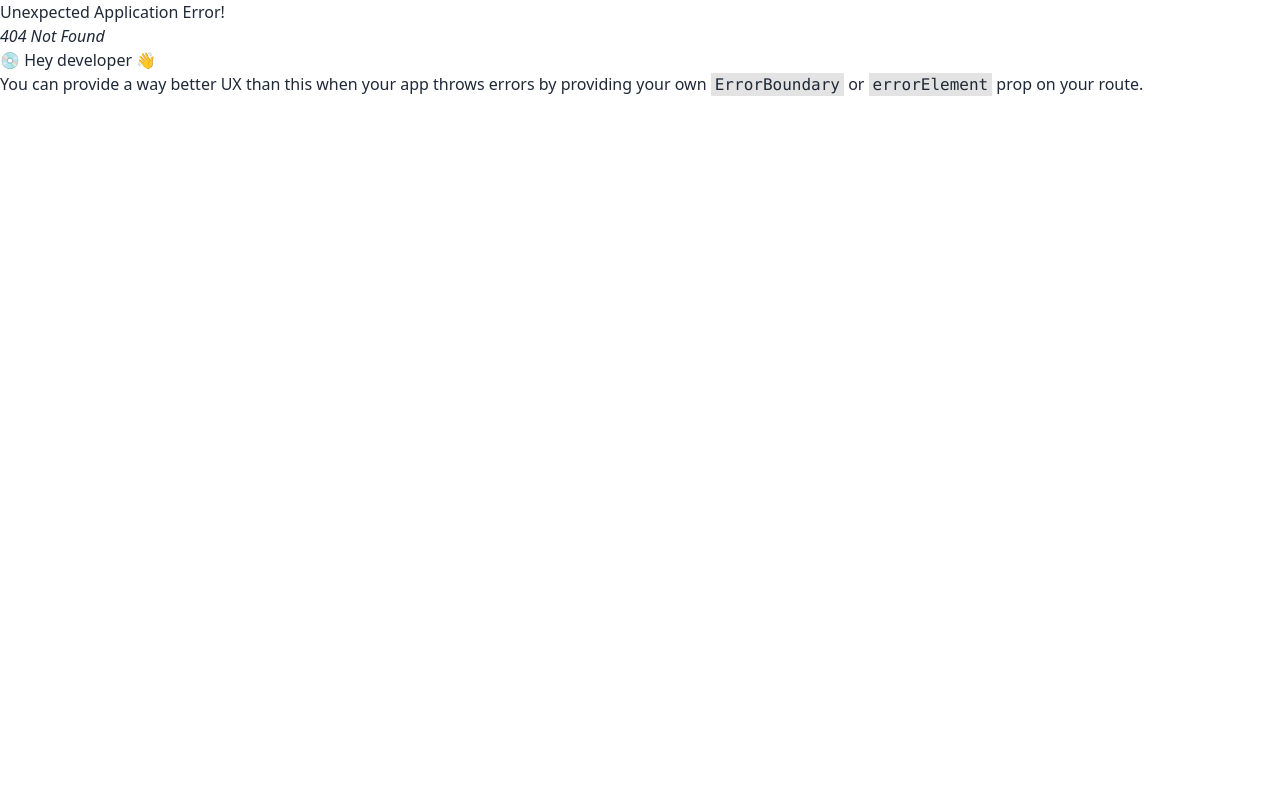
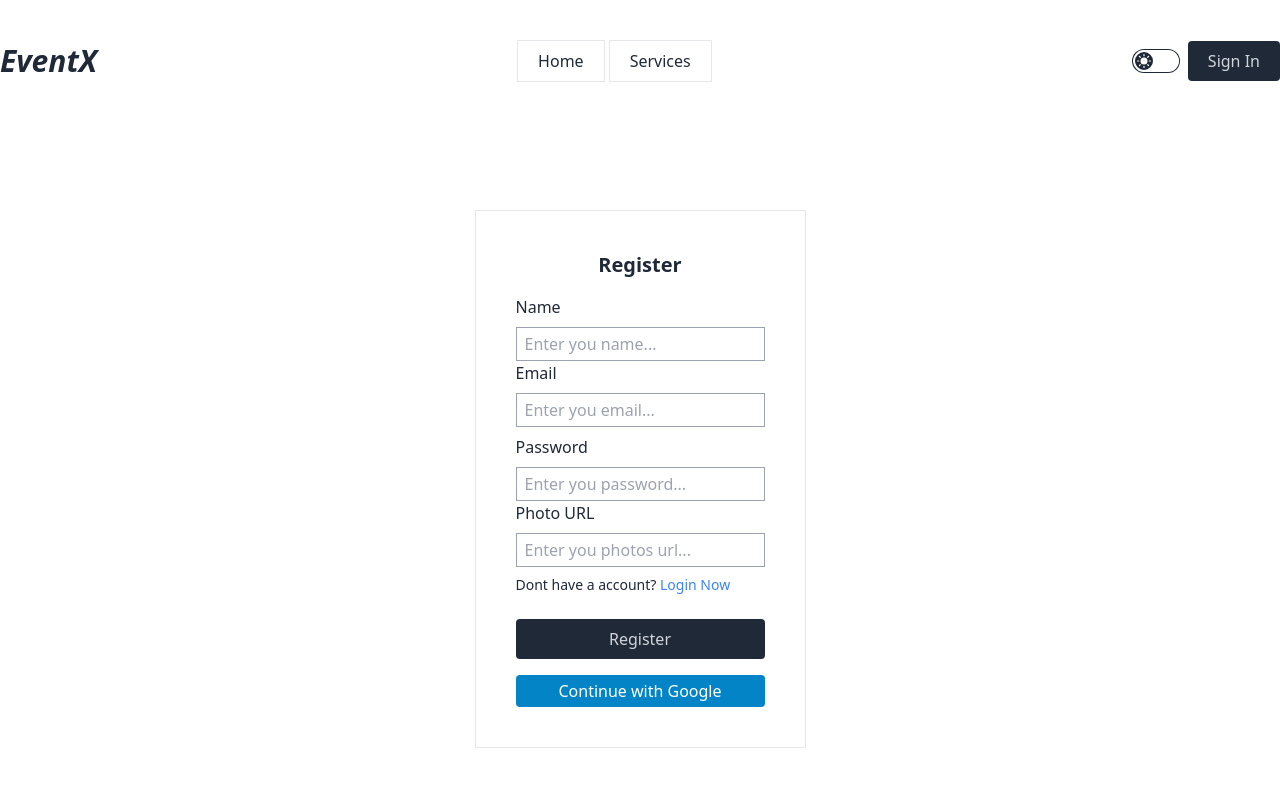
Before and after one commit to ebnazmul/EventX, a React (Vite) app: page /register in a window 1280 px wide. Before the commit this address had no page. Shown: the top 800 px of the page. Built offline with nearby package versions, Linux system fonts and the light colour scheme; no server answers.

Commit message:
some update

```diff
--- /dev/null
+++ b/public/data.json
@@ -0,0 +1,5 @@
+{
+    "services": [
+
+    ]
+  }
--- a/src/Contexts/AuthContext.jsx
+++ b/src/Contexts/AuthContext.jsx
@@ -1,32 +1,66 @@
-import { createContext } from "react";
+import { createContext, useEffect, useState } from "react";
 import auth from "../firebase/firebase.config";
-import { signInWithPopup, createUserWithEmailAndPassword, signInWithEmailAndPassword, GoogleAuthProvider } from "firebase/auth";
+import {
+  signInWithPopup,
+  onAuthStateChanged,
+  createUserWithEmailAndPassword,
+  signInWithEmailAndPassword,
+  GoogleAuthProvider,
+  signOut,
+  updateProfile,
+} from "firebase/auth";
 
-
-export const AuthContexts = createContext({})
-
+export const AuthContexts = createContext({});
 
 const googleProvider = new GoogleAuthProvider();
 
 // eslint-disable-next-line react/prop-types
-const AuthContext = ({children}) => {
+const AuthContext = ({ children }) => {
+  const [user, setUser] = useState({});
+  const [iUpdate, setIUpdate] = useState(false);
 
+  useEffect(() => {
+    onAuthStateChanged(auth, (user) => {
+      if (user) {
+        console.log(user);
+        setUser(user);
+      }
+    });
+  }, [iUpdate]);
 
   const emailPasswordRegister = (email, password) => {
     return createUserWithEmailAndPassword(auth, email, password);
-    }
+  };
+
+  const updateUserProfile = (name, photoURL) => {
+    return updateProfile(auth.currentUser, {
+      displayName: name,
+      photoURL: photoURL,
+    });
+  };
+
   const emailPasswordLogin = (email, password) => {
     return signInWithEmailAndPassword(auth, email, password);
-    }
+  };
   const continueWithGoogle = () => {
     return signInWithPopup(auth, googleProvider);
-    }
+  };
+
+  const signOutAuth = () => {
+    return signOut(auth);
+  };
 
   const value = {
+    user,
+    setUser,
     emailPasswordRegister,
+    updateUserProfile,
     emailPasswordLogin,
-        continueWithGoogle
-    }
+    continueWithGoogle,
+    signOutAuth,
+    setIUpdate,
+    iUpdate,
+  };
 
   return (
     <AuthContexts.Provider value={value}>{children}</AuthContexts.Provider>
--- a/src/Layout/Layout.jsx
+++ b/src/Layout/Layout.jsx
@@ -1,6 +1,7 @@
 import { Outlet } from "react-router-dom";
 import Navbar from "./Navbar";
 import Footer from "./Footer";
+import { Toaster } from "react-hot-toast";
 
 const Layout = () => {
     return (
@@ -8,6 +9,7 @@ const Layout = () => {
         <Navbar/>
         <Outlet/>
         <Footer/>
+        <Toaster />
         </>
     );
 };
--- a/src/Layout/Navbar.jsx
+++ b/src/Layout/Navbar.jsx
@@ -1,10 +1,17 @@
-import { useState } from "react";
+import { useContext, useState } from "react";
 import { Link } from "react-router-dom";
+import { AuthContexts } from "../Contexts/AuthContext";
+import { IoLogOutSharp } from "react-icons/io5";
 
 const Navbar = () => {
   const [dropdown, setDropdown] = useState(false);
+  const { user, setUser, signOutAuth } = useContext(AuthContexts);
 
-
+  const handleSignOut = () => {
+    signOutAuth()
+      .then(() => setUser({}))
+      .catch((err) => console.log(err));
+  };
 
   return (
     <div className="max-w-screen-2xl mx-auto mt-10 flex items-center justify-between">
@@ -17,18 +24,89 @@ const Navbar = () => {
             <Link to="/">Home</Link>
           </li>
           <li>Services</li>
+          {user.metadata && (
+            <li>
+              <select className="border">
+                <option value="">Add Service</option>
+                <option value="">Manage Service</option>
+                <option value="">Booked-Services</option>
+                <option value="">Service-To-Do</option>
+              </select>
+            </li>
+          )}
         </ul>
       </div>
-      <div onClick={() => setDropdown(!dropdown)} className="relative">
 
-          <button className="py-2 px-5 text-gray-300 bg-gray-800 rounded hover:bg-gray-300 hover:text-gray-800 duration-150 hover:shadow-md">
-            Sign In
-          </button>
+      <div className="flex items-center gap-2">
+        <label className="cursor-pointer grid place-items-center">
+          <input
+            type="checkbox"
+            value="synthwave"
+            className="toggle theme-controller bg-base-content row-start-1 col-start-1 col-span-2"
+          />
+          <svg
+            className="col-start-1 row-start-1 stroke-base-100 fill-base-100"
+            xmlns="http://www.w3.org/2000/svg"
+            width="14"
+            height="14"
+            viewBox="0 0 24 24"
+            fill="none"
+            stroke="currentColor"
+            strokeWidth="2"
+            strokeLinecap="round"
+            strokeLinejoin="round">
+            <circle cx="12" cy="12" r="5" />
+            <path d="M12 1v2M12 21v2M4.2 4.2l1.4 1.4M18.4 18.4l1.4 1.4M1 12h2M21 12h2M4.2 19.8l1.4-1.4M18.4 5.6l1.4-1.4" />
+          </svg>
+          <svg
+            className="col-start-2 row-start-1 stroke-base-100 fill-base-100"
+            xmlns="http://www.w3.org/2000/svg"
+            width="14"
+            height="14"
+            viewBox="0 0 24 24"
+            fill="none"
+            stroke="currentColor"
+            strokeWidth="2"
+            strokeLinecap="round"
+            strokeLinejoin="round">
+            <path d="M21 12.79A9 9 0 1 1 11.21 3 7 7 0 0 0 21 12.79z"></path>
+          </svg>
+        </label>
 
-        {dropdown && (
-          <div className="border *:py-2 *:px-3 *:border *:bg-gray-400 text-white absolute top-10 right-0">
-            <p onClick={() => setDropdown(!dropdown)}><Link to="/login">Login</Link></p>
-            <p onClick={() => setDropdown(!dropdown)}><Link to="/register">Register</Link></p>
+        {user.metadata ? (
+          <div className="flex items-center">
+            <div
+              title={user?.displayName || "No Name"}
+              className="h-14 w-14 rounded-full bg-blue-400">
+              <img
+                className="h-14 w-14 rounded-full"
+                src={
+                  user.photoURL ||
+                  "https://cdn-icons-png.flaticon.com/128/2202/2202112.png"
+                }
+              />
+            </div>
+
+            <button onClick={handleSignOut} className="text-3xl ml-2">
+              <IoLogOutSharp />
+            </button>
+          </div>
+        ) : (
+          <div onClick={() => setDropdown(!dropdown)} className="relative">
+            <button className="py-2 px-5 text-gray-300 bg-gray-800 rounded hover:bg-gray-300 hover:text-gray-800 duration-150 hover:shadow-md">
+              Sign In
+            </button>
+
+            {dropdown && (
+              <div className="border *:py-2 *:px-3 *:border *:bg-gray-400 text-white absolute top-10 right-0">
+                <p onClick={() => setDropdown(!dropdown)}>
+                  <Link to="/login">Login</Link>
+                </p>
+                <p onClick={() => setDropdown(!dropdown)}>
+                  <Link to="/register">Register</Link>
+                </p>
+              </div>
+            )}
           </div>
         )}
       </div>
--- /dev/null
+++ b/src/Pages/AddService/AddService.jsx
@@ -0,0 +1,20 @@
+
+const AddService = () => {
+    return (
+        <div className="mt-10">
+            <form>
+            <div>
+            <h3 className="mb-2">Name</h3>
+            <input
+              name="name"
+              type="text"
+              className="px-2 py-1 border border-gray-400 outline-none"
+              placeholder="Enter you name..." required
+            />
+          </div>
+            </form>
+        </div>
+    );
+};
+
+export default AddService;
--- /dev/null
+++ b/src/Pages/Error/Error.jsx
@@ -0,0 +1,14 @@
+import { Link } from "react-router-dom";
+
+
+const Error = () => {
+    return (
+        <div className="text-center space-y-3 mt-60 border w-fit mx-auto px-20 py-20">
+           <h3 className="text-4xl">404!</h3>
+           <p>Page not found.</p>
+           <Link to="/"><button className="py-2 px-4 mt-4 bg-blue-400 rounded text-white">Go Home</button></Link>
+        </div>
+    );
+};
+
+export default Error;
--- /dev/null
+++ b/src/Pages/Home/Home.jsx
@@ -0,0 +1,47 @@
+import { Swiper, SwiperSlide } from "swiper/react";
+import { Autoplay, Pagination, Navigation } from "swiper/modules";
+import "swiper/css";
+import "swiper/css/pagination";
+import "swiper/css/navigation";
+import { useEffect, useState } from "react";
+import axios from "axios";
+
+const Home = () => {
+  const [posts, setPosts] = useState([]);
+
+  useEffect(() => {
+    axios
+      .get(`${import.meta.env.VITE_API_URL}/allposts`)
+      .then((res) => setPosts(res.data));
+  }, []);
+
+  console.log(posts);
+
+  return (
+    <div className="max-w-screen-2xl mx-auto mt-10">
+      <Swiper
+        spaceBetween={30}
+        centeredSlides={true}
+        loop={posts > 2 ? true : false}
+        autoplay={{
+          delay: 3000,
+          disableOnInteraction: false,
+        }}
+        pagination={{
+          clickable: true,
+        }}
+        navigation={true}
+        modules={[Autoplay, Pagination, Navigation]}
+        className="mySwiper">
+        {posts.map((data) => (
+          <SwiperSlide key={data._id}>
+            <div className="w-full h-80 bg-cover rounded" style={{backgroundImage: `url("${data.image_url}")`}}></div>
+          </SwiperSlide>
+        ))}
+      </Swiper>
+
+    </div>
+  );
+};
+
+export default Home;
--- /dev/null
+++ b/src/Pages/Register/Register.jsx
@@ -0,0 +1,99 @@
+import { useContext } from "react";
+import { AuthContexts } from "../../Contexts/AuthContext";
+import { Link } from "react-router-dom";
+import toast from "react-hot-toast";
+
+const Register = () => {
+  const { emailPasswordRegister, continueWithGoogle, updateUserProfile, iUpdate, setIUpdate } = useContext(AuthContexts);
+
+  const handleLogin = (e) => {
+    e.preventDefault();
+    const form = e.target;
+
+    emailPasswordRegister(form.email.value, form.password.value)
+      .then(() => {
+        updateUserProfile(form.name.value, form.photoURL.value)
+        .then(()=> {
+            toast.success("Registered successfully")
+            setIUpdate(!iUpdate)
+        })
+        .catch(()=> toast.error("Something went wrong"))
+      })
+      .catch((err) => {
+        toast.error("Something went wrong!")
+        console.log(err)
+    });
+  };
+
+  const handleGoogle = () => {
+    continueWithGoogle()
+    .then((res) => console.log(res))
+    .catch((err) => console.log(err))
+  };
+
+  return (
+    <div className="max-w-screen-2xl mx-auto">
+      <div className="border w-fit px-10 py-10 mx-auto my-32">
+        <h2 className="text-center font-bold text-xl mb-4">Register</h2>
+        <form onSubmit={handleLogin}>
+        <div>
+            <h3 className="mb-2">Name</h3>
+            <input
+              name="name"
+              type="text"
+              className="px-2 py-1 border border-gray-400 outline-none"
+              placeholder="Enter you name..." required
+            />
+          </div>
+          <div>
+            <h3 className="mb-2">Email</h3>
+            <input
+              name="email"
+              type="email"
+              className="px-2 py-1 border border-gray-400 outline-none"
+              placeholder="Enter you email..." required
+            />
+          </div>
+          <div>
+            <h3 className="my-2">Password</h3>
+            <input
+              name="password"
+              type="password"
+              className="px-2 py-1 border border-gray-400 outline-none"
+              placeholder="Enter you password..." required
+            />
+          </div>
+          <div>
+            <h3 className="mb-2">Photo URL</h3>
+            <input
+              name="photoURL"
+              type="text"
+              className="px-2 py-1 border border-gray-400 outline-none"
+              placeholder="Enter you photos url..." required
+            />
+          </div>
+          <p className="text-sm my-2">
+            Dont have a account?{" "}
+            <Link className="text-blue-500" to="/login">
+              Login Now
+            </Link>
+          </p>
+          <div className="flex justify-center">
+            <button className="py-2 px-5 w-full text-gray-300 bg-gray-800 rounded hover:bg-gray-800/80 mt-4 ">
+              Register
+            </button>
+          </div>
+        </form>
+        <div>
+          <button
+            onClick={handleGoogle}
+            className="w-full py-1 bg-sky-600 text-white mt-4 rounded">
+            Continue with Google
+          </button>
+        </div>
+      </div>
+    </div>
+  );
+};
+
+export default Register;
--- a/src/Router/Router.jsx
+++ b/src/Router/Router.jsx
@@ -1,16 +1,33 @@
 import { createBrowserRouter } from "react-router-dom";
 import Layout from "../Layout/Layout";
 import Login from "../Pages/Login/Login";
+import Home from "../Pages/Home/Home";
+import Error from "../Pages/Error/Error";
+import Register from "../Pages/Register/Register";
+import AddService from "../Pages/AddService/AddService";
 
 const router = createBrowserRouter([
     {
         path: "/",
         element: <Layout/>,
+        errorElement: <Error/>,
         children: [
+            {
+                index: true,
+                element: <Home/>
+            },
             {
                 path: "login",
                 element: <Login/>
             },
+            {
+                path: "register",
+                element: <Register/>
+            },
+            {
+                path: "addservice",
+                element: <AddService/>
+            }
 
         ]
     }
```
Also changed, not shown: package.json (+7 -1 lines), src/Hook/useAuthHook.jsx (added), 2 other files (tests, documents, lock files or other folders). Lines whose indentation alone changed are shown as unchanged.
